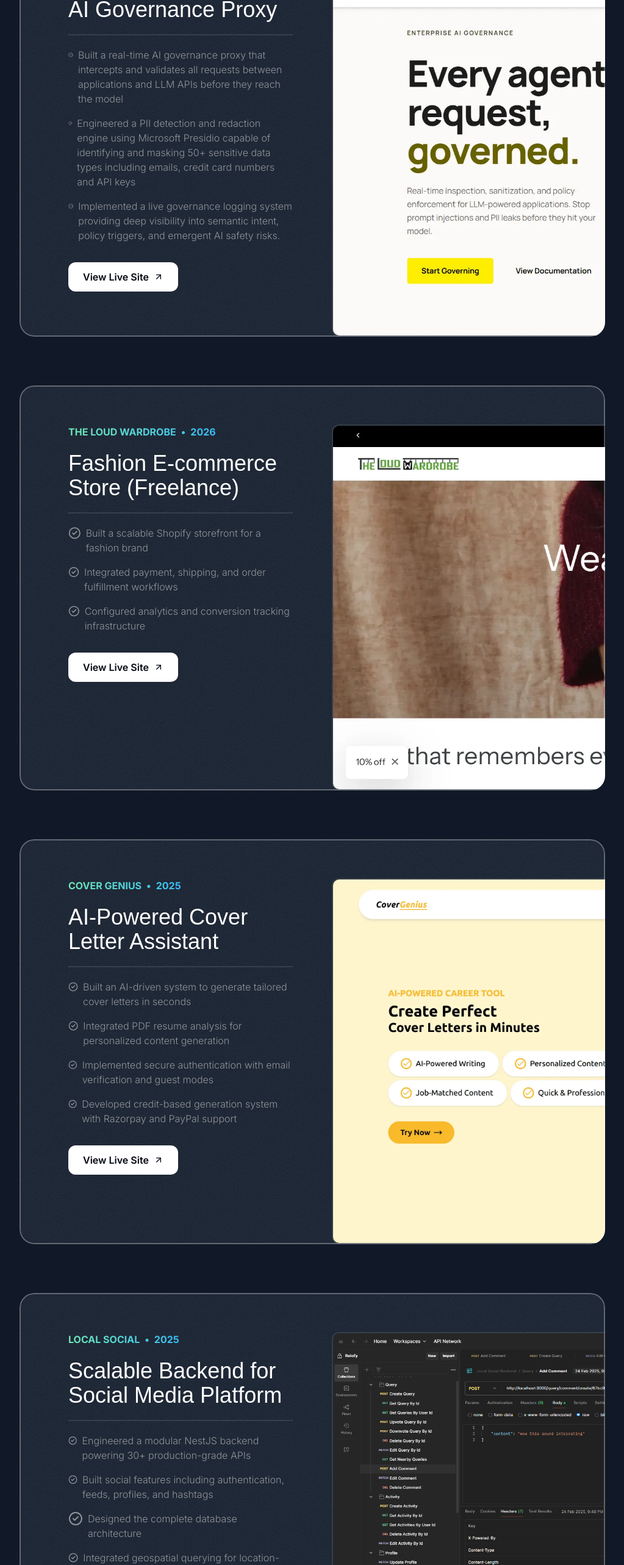
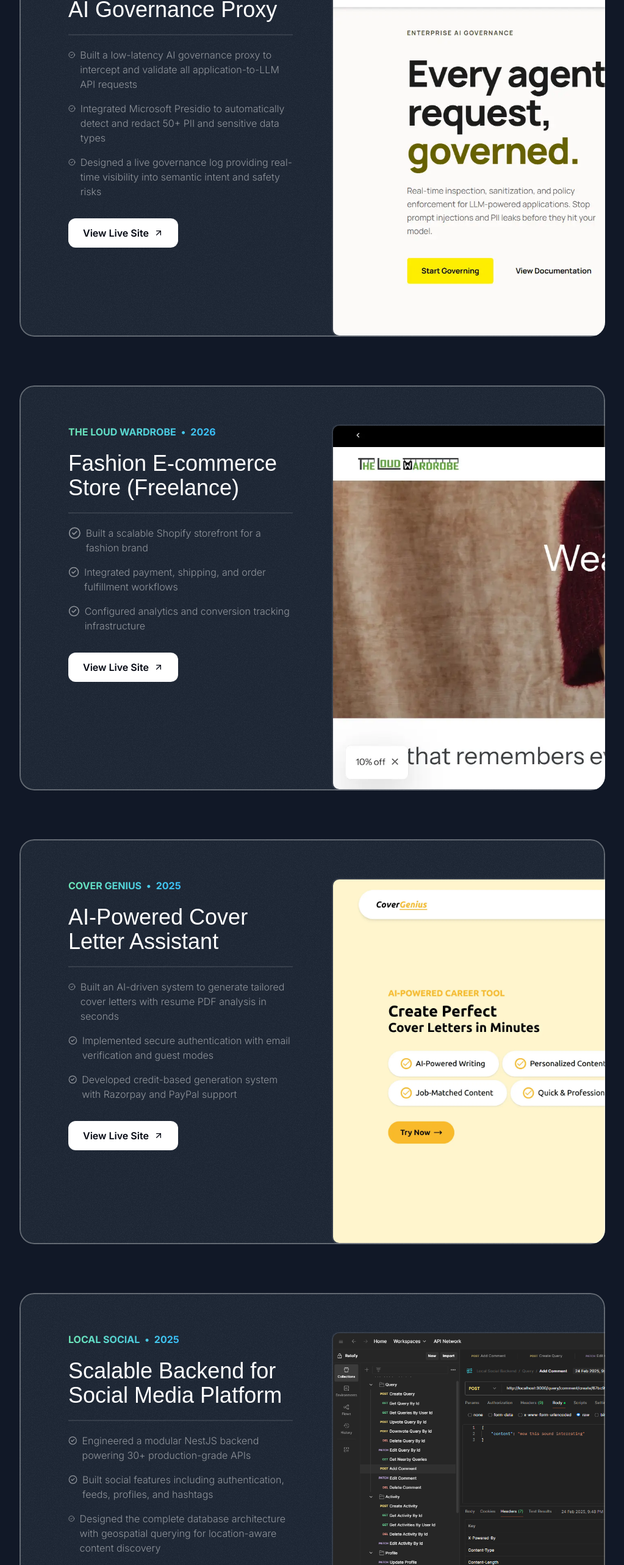
Before and after one commit to theprinceraj/theprinceraj.github.io, a Next.js app: page / in a window 1280 px wide. Shown: the part 1378-3944 px from the top of the page at 61% size, without its empty margins (128-1151 px from the left). Built offline with nearby package versions, Linux system fonts and the light colour scheme; a web font is replaced by a local one.

Commit message:
feat: refine project descriptions and adjust layout for improved readability

```diff
--- a/profile.config.ts
+++ b/profile.config.ts
@@ -246,13 +246,13 @@
             title: "AI Governance Proxy",
             results: [
                 {
-                    title: "Built a real-time AI governance proxy that intercepts and validates all requests between applications and LLM APIs before they reach the model",
+                    title: "Built a low-latency AI governance proxy to intercept and validate all application-to-LLM API requests",
                 },
                 {
-                    title: "Engineered a PII detection and redaction engine using Microsoft Presidio capable of identifying and masking 50+ sensitive data types including emails, credit card numbers and API keys",
+                    title: "Integrated Microsoft Presidio to automatically detect and redact 50+ PII and sensitive data types",
                 },
                 {
-                    title: "Implemented a live governance logging system providing deep visibility into semantic intent, policy triggers, and emergent AI safety risks.",
+                    title: "Designed a live governance log providing real-time visibility into semantic intent and safety risks",
                 },
             ],
             link: "https://sentinel.theprinceraj.tech",
@@ -277,8 +277,7 @@
             year: "2025",
             title: "AI-Powered Cover Letter Assistant",
             results: [
-                { title: "Built an AI-driven system to generate tailored cover letters in seconds" },
-                { title: "Integrated PDF resume analysis for personalized content generation" },
+                { title: "Built an AI-driven system to generate tailored cover letters with resume PDF analysis in seconds" },
                 { title: "Implemented secure authentication with email verification and guest modes" },
                 { title: "Developed credit-based generation system with Razorpay and PayPal support" },
             ],
@@ -293,8 +292,7 @@
             results: [
                 { title: "Engineered a modular NestJS backend powering 30+ production-grade APIs" },
                 { title: "Built social features including authentication, feeds, profiles, and hashtags" },
-                { title: "Designed the complete database architecture" },
-                { title: "Integrated geospatial querying for location-aware content discovery" },
+                { title: "Designed the complete database architecture with geospatial querying for location-aware content discovery" },
             ],
             link: "/images/flowchart-local-social.png",
             image: localSocialPostmanPage,
@@ -305,7 +303,7 @@
             year: "2024",
             title: "OCR-Based Marksheet Scanner",
             results: [
-                { title: "Automated batch conversion of scanned marksheets into structured CSV to eliminate manual data entry" },
+                { title: "Automated conversion of scanned marksheets into structured CSV to eliminate manual data entry" },
                 { title: "Extracts 20+ fields (student details, roll, subject-wise marks, totals) with validation and confidence scoring" },
                 { title: "Custom and robust utility functions for data extraction" },
             ],
--- a/src/sections/Projects.tsx
+++ b/src/sections/Projects.tsx
@@ -19,10 +19,10 @@
                             key={project.title}
                             className="px-8 pt-8 pb-0 md:pt-12 md:px-10 lg:px-20 lg:pt-16 sticky"
                             style={{
-                                top: `calc(${64 + index * 24}px)`,
+                                top: `calc(${64 + index * 14}px)`,
                             }}>
                             <div className="lg:grid lg:grid-cols-2 lg:gap-16">
-                                <div className="lg:pb-8 min-h-[63vh] max-h-[63vh] md:min-h-[65vh] md:max-h-[65vh] lg:min-h-[75vh] lg:max-h-[75vh]">
+                                <div className="lg:pb-8 sm:min-h-[67vh] sm:max-h-[67vh] lg:min-h-[75vh] lg:max-h-[75vh]">
                                     <div className="inline-flex gap-2 uppercase font-bold bg-gradient-to-r from-emerald-300 to-sky-400 text-transparent bg-clip-text tracking-widest md:tracking-normal text-sm md:text-base">
                                         <span>{project.company}</span>
                                         <span>&bull;</span>
```
